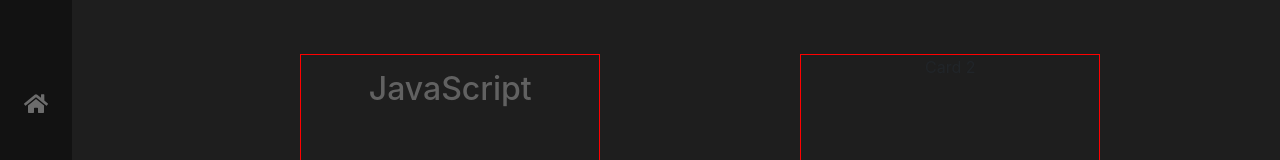
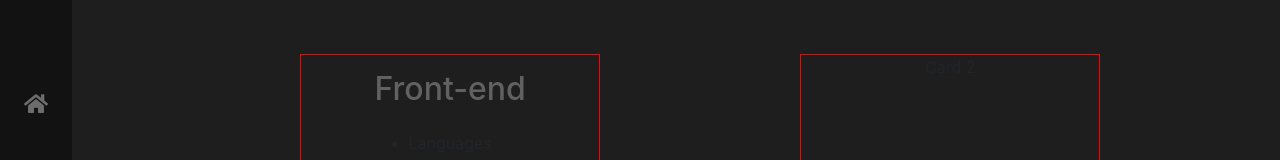
Before and after one commit to ksrawr/portfolio, a React app: page /skills in a window 1280 px wide. Shown: the part 126-286 px from the top of the page. Built offline with nearby package versions, Linux system fonts and the light colour scheme.

Commit message:
updates skill card content

```diff
--- a/src/components/Skill.js
+++ b/src/components/Skill.js
@@ -14,7 +14,12 @@ const Skills = () => {
         <div className="skill-main">
           <div className="skill-item">
             <div className="skill-item-header">
-              <h2>JavaScript</h2>
+              <h2>Front-end</h2>
+            </div>
+            <div className="skill-item-body">
+              <ul>
+                <li>Languages</li>
+              </ul>
             </div>
           </div>
           <div className="skill-item">
```
